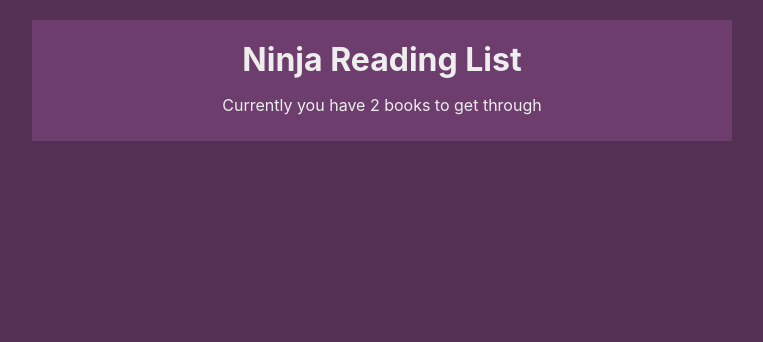
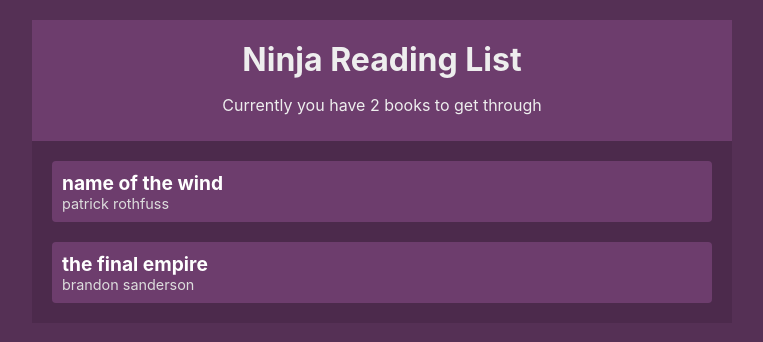
Before and after one commit to seangay/react-tutorial-context-hooks, a React (Create React App) app: page / in a window 1280 px wide. Shown: the top 342 px of the page, without its empty margins (258-1021 px from the left). Built offline with nearby package versions, Linux system fonts and the light colour scheme.

Commit message:
Completed #17 - Reading List App
- Added book list display
- Added BookDetails

```diff
--- a/src/App.tsx
+++ b/src/App.tsx
@@ -1,12 +1,14 @@
 import React from 'react';
 import {BookContextProvider} from "./contexts/BookContext";
 import {Navbar} from "./components/Navbar";
+import {BookList} from "./components/BookList";
 
 const App: React.FC = () => {
   return (
     <div className="App">
       <BookContextProvider>
         <Navbar />
+        <BookList/>
       </BookContextProvider>
     </div>
   );
--- /dev/null
+++ b/src/components/BookDetails.tsx
@@ -0,0 +1,12 @@
+import React, {useContext} from 'react';
+import {Book, BookContext} from "../contexts/BookContext";
+
+export const BookDetails = ({book}: {book: Book}) => {
+  const {removeBook} = useContext(BookContext);
+  return (
+    <div onClick={() => removeBook!(book.id)}>
+      <div className="title">{book.title}</div>
+      <div className="author">{book.author}</div>
+    </div>
+  );
+};
--- a/src/components/BookList.tsx
+++ b/src/components/BookList.tsx
@@ -1,19 +1,19 @@
 import React, {useContext} from 'react';
-import {ThemeContext} from "../contexts/ThemeContext";
 import {BookContext} from "../contexts/BookContext";
+import {BookDetails} from "./BookDetails";
 
 export const BookList = () => {
-  const {isLightTheme, dark, light} = useContext(ThemeContext);
-  const theme = isLightTheme ? light : dark;
   const {books} = useContext(BookContext);
 
-  return (
-    <div className="book-list" style={{color: theme.syntax, background: theme.bg}}>
+  return books.length ? (
+    <div className="book-list">
       <ul>
         {books.map((book)=> {
-          return (<li key={book.id} style={{background: theme.ui}}>{book.title}</li>)
+          return (<li key={book.id}><BookDetails book={book} /></li>)
         })}
       </ul>
     </div>
+  ) : (
+    <div className="empty">No books to read.</div>
   );
 };
--- a/src/contexts/BookContext.tsx
+++ b/src/contexts/BookContext.tsx
@@ -1,7 +1,7 @@
 import React, {createContext} from "react";
 import uuid from "uuid";
 
-interface Book {
+export interface Book {
   title: string;
   author: string;
   id: string;
--- a/src/index.css
+++ b/src/index.css
@@ -24,3 +24,39 @@ body {
 .navbar h1{
   margin: 10px 0;
 }
+
+.book-list{
+  padding: 20px;
+}
+.book-list ul{
+  padding: 0;
+  margin: 0;
+  list-style-type: none;
+}
+.book-list li{
+  background: #6d3d6d;
+  border-radius: 4px;
+  padding: 10px;
+  cursor: pointer;
+  margin-top: 20px;
+}
+.book-list li:first-child {
+  margin-top: 0;
+}
+.book-list li:hover{
+  opacity: 0.7;
+  text-decoration: line-through;
+}
+.book-list .title{
+  font-weight: bold;
+  color: #fff;
+  font-size: 1.2em;
+}
+.book-list .author{
+  font-size: 0.9em;
+  color: #ddd;
+}
+.empty{
+  padding: 20px;
+  text-align: center;
+}
```
